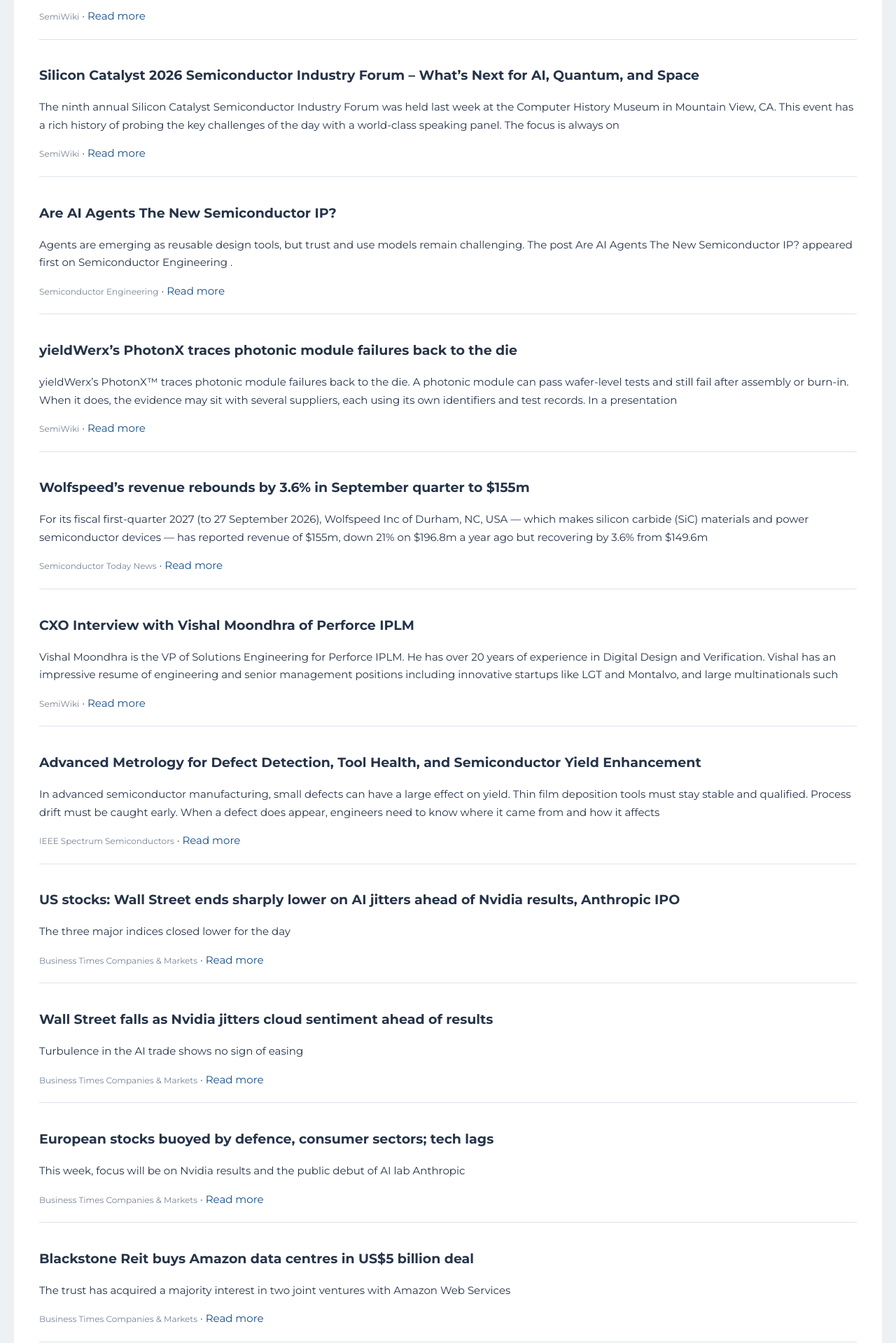
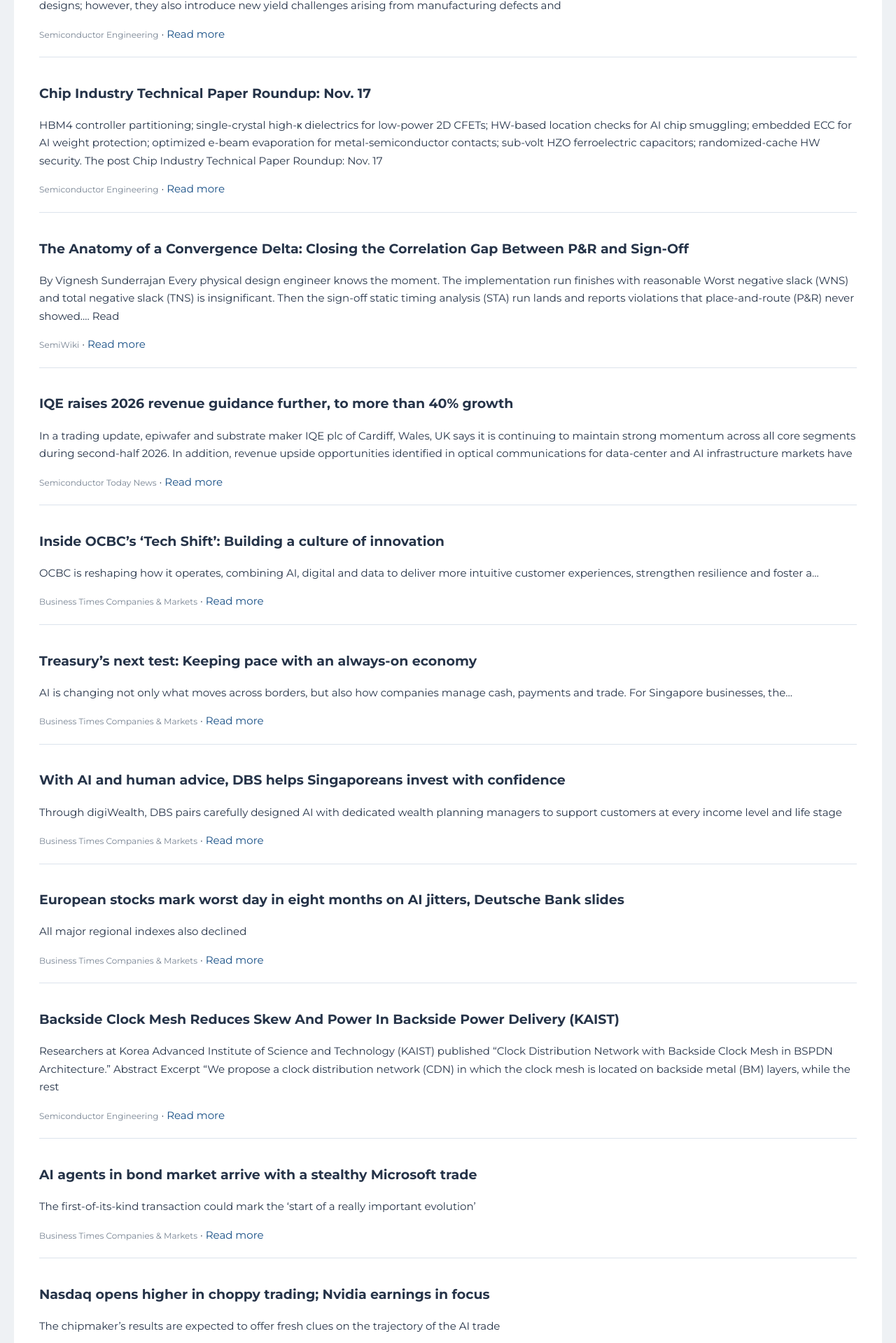
Before and after one commit to atowr/semiconductor-newsletter, a plain HTML site: page docs/index.html in a window 1280 px wide. Shown: the part 857-2776 px from the top of the page at 70% size. Drawn offline with Linux system fonts and the light colour scheme; a script that the page names is missing.

Commit message:
Publish daily semiconductor newsletter

```diff
--- a/docs/index.html
+++ b/docs/index.html
@@ -40,7 +40,7 @@ footer { background:#10263f; color:#cbd5e1; padding:24px; text-align:center; fon
 .tradingview-widget-container__widget {width:100%}
 .tradingview-widget-container iframe {display:block;width:100%!important;max-width:100%}
 .snapshot {padding:20px 24px 24px}</style></head><body>
-<header style="text-align:left"><p style="text-align:left;margin:0 0 6px"> Tuesday, 17 November 2026</p>
+<header style="text-align:left"><p style="text-align:left;margin:0 0 6px"> Wednesday, 18 November 2026</p>
 <h1 style="text-align:left;margin:0 0 6px">Semiconductor Industry Daily Brief</h1><p style="text-align:left;margin:0">Providing concise, curated market intelligence</p></header>
 <section class="snapshot">
 <div class="snapshot-title">Market Snapshot — Live, as displayed by TradingView</div>
@@ -54,64 +54,64 @@ footer { background:#10263f; color:#cbd5e1; padding:24px; text-align:center; fon
 <main><h2>TODAY'S STORIES</h2>
 
         <article>
-        <h2>Reducing High-Bandwidth Flash Latency In GPU Systems (Georgia Tech, Nvidia, Stanford)</h2>
-        <p>Researchers at Georgia Tech, NVIDIA Research, and Stanford University published “SlipStream: Enabling HBF for GPU Systems by Mitigating the Latency and SRAM Overheads.” Abstract Excerpt “Large language model (LLM) inference demands ever more memory capacity for larger models and batch sizes. High-Bandwidth Flash (HBF) replaces</p>
-        <div class="story-meta"><span class="source">Semiconductor Engineering</span> · <a href="https://semiengineering.com/reducing-high-bandwidth-flash-latency-in-gpu-systems-georgia-tech-nvidia-stanford/">Read more</a></div>
+        <h2>Can Faster HBM Solve AI’s Memory Bottleneck?</h2>
+        <p>Why bandwidth alone cannot determine the performance of the next generation of AI accelerators High-bandwidth memory is entering another phase of rapid development. HBM4 increases interface width and available bandwidth, while custom HBM architectures create opportunities to optimize how memory connects to AI accelerators. …</p>
+        <div class="story-meta"><span class="source">SemiWiki</span> · <a href="https://semiwiki.com/3dic/376277-can-faster-hbm-solve-ais-memory-bottleneck/">Read more</a></div>
         </article>
         <article>
-        <h2>The AI-First Platform the Disaggregated Semiconductor Industry Needs</h2>
-        <p>On October 13, 2026, the opening day of SEMICON West, the ESD Alliance hosted a full-day program of presentations and in-depth discussions on the theme “Bridging Design and Manufacturing with AI.” Among the speakers was Kimon Michaels, co-founder and Executive VP of Products and Solutions</p>
-        <div class="story-meta"><span class="source">SemiWiki</span> · <a href="https://semiwiki.com/eda/pdf-solutions/376330-the-ai-first-platform-the-disaggregated-semiconductor-industry-needs/">Read more</a></div>
+        <h2>Defect-Aware Chiplet Matching For Heterogeneous Integration Yield (ASU, Ampere)</h2>
+        <p>Researchers at Arizona State University and Ampere Computing published “DT-MATCH: Defect- and Topology-Aware Chiplet Matching for Yield Optimization in Heterogeneous Integration.” Abstract “Heterogeneous integration (HI) and advanced packaging enable chiplet-based system-on-chip (SoC) designs; however, they also introduce new yield challenges arising from manufacturing defects and</p>
+        <div class="story-meta"><span class="source">Semiconductor Engineering</span> · <a href="https://semiengineering.com/defect-aware-chiplet-matching-for-heterogeneous-integration-yield-asu-ampere/">Read more</a></div>
         </article>
         <article>
-        <h2>Silicon Catalyst 2026 Semiconductor Industry Forum – What’s Next for AI, Quantum, and Space</h2>
-        <p>The ninth annual Silicon Catalyst Semiconductor Industry Forum was held last week at the Computer History Museum in Mountain View, CA. This event has a rich history of probing the key challenges of the day with a world-class speaking panel. The focus is always on</p>
-        <div class="story-meta"><span class="source">SemiWiki</span> · <a href="https://semiwiki.com/semiconductor-services/silicon-catalyst/376392-silicon-catalyst-2026-semiconductor-industry-forum-whats-next-for-ai-quantum-and-space/">Read more</a></div>
+        <h2>Chip Industry Technical Paper Roundup: Nov. 17</h2>
+        <p>HBM4 controller partitioning; single-crystal high-κ dielectrics for low-power 2D CFETs; HW-based location checks for AI chip smuggling; embedded ECC for AI weight protection; optimized e-beam evaporation for metal-semiconductor contacts; sub-volt HZO ferroelectric capacitors; randomized-cache HW security. The post Chip Industry Technical Paper Roundup: Nov. 17</p>
+        <div class="story-meta"><span class="source">Semiconductor Engineering</span> · <a href="https://semiengineering.com/chip-industry-technical-paper-roundup-nov-17/">Read more</a></div>
         </article>
         <article>
-        <h2>Are AI Agents The New Semiconductor IP?</h2>
-        <p>Agents are emerging as reusable design tools, but trust and use models remain challenging. The post Are AI Agents The New Semiconductor IP? appeared first on Semiconductor Engineering .</p>
-        <div class="story-meta"><span class="source">Semiconductor Engineering</span> · <a href="https://semiengineering.com/are-ai-agents-the-new-semiconductor-ip/">Read more</a></div>
+        <h2>The Anatomy of a Convergence Delta: Closing the Correlation Gap Between P&amp;R and Sign-Off</h2>
+        <p>By Vignesh Sunderrajan Every physical design engineer knows the moment. The implementation run finishes with reasonable Worst negative slack (WNS) and total negative slack (TNS) is insignificant. Then the sign-off static timing analysis (STA) run lands and reports violations that place-and-route (P&amp;R) never showed.… Read</p>
+        <div class="story-meta"><span class="source">SemiWiki</span> · <a href="https://semiwiki.com/eda/376206-the-anatomy-of-a-convergence-delta-closing-the-correlation-gap-between-pr-and-sign-off/">Read more</a></div>
         </article>
         <article>
-        <h2>yieldWerx’s PhotonX traces photonic module failures back to the die</h2>
-        <p>yieldWerx’s PhotonX™ traces photonic module failures back to the die. A photonic module can pass wafer-level tests and still fail after assembly or burn-in. When it does, the evidence may sit with several suppliers, each using its own identifiers and test records. In a presentation</p>
-        <div class="story-meta"><span class="source">SemiWiki</span> · <a href="https://semiwiki.com/eda/yieldwerx/375995-yieldwerxs-photonx-traces-photonic-module-failures-back-to-the-die/">Read more</a></div>
+        <h2>IQE raises 2026 revenue guidance further, to more than 40% growth</h2>
+        <p>In a trading update, epiwafer and substrate maker IQE plc of Cardiff, Wales, UK says it is continuing to maintain strong momentum across all core segments during second-half 2026. In addition, revenue upside opportunities identified in optical communications for data-center and AI infrastructure markets have</p>
+        <div class="story-meta"><span class="source">Semiconductor Today News</span> · <a href="https://www.semiconductor-today.com/news_items/2026/nov/iqe-171126.shtml">Read more</a></div>
         </article>
         <article>
-        <h2>Wolfspeed’s revenue rebounds by 3.6% in September quarter to $155m</h2>
-        <p>For its fiscal first-quarter 2027 (to 27 September 2026), Wolfspeed Inc of Durham, NC, USA — which makes silicon carbide (SiC) materials and power semiconductor devices — has reported revenue of $155m, down 21% on $196.8m a year ago but recovering by 3.6% from $149.6m</p>
-        <div class="story-meta"><span class="source">Semiconductor Today News</span> · <a href="https://www.semiconductor-today.com/news_items/2026/nov/wolfspeed-161126.shtml">Read more</a></div>
+        <h2>Inside OCBC’s ‘Tech Shift’: Building a culture of innovation</h2>
+        <p>OCBC is reshaping how it operates, combining AI, digital and data to deliver more intuitive customer experiences, strengthen resilience and foster a...</p>
+        <div class="story-meta"><span class="source">Business Times Companies &amp; Markets</span> · <a href="https://www.businesstimes.com.sg/companies-markets/future-of-finance-2026/inside-ocbcs-tech-shift-building-culture-innovation">Read more</a></div>
         </article>
         <article>
-        <h2>CXO Interview with Vishal Moondhra of Perforce IPLM</h2>
-        <p>Vishal Moondhra is the VP of Solutions Engineering for Perforce IPLM. He has over 20 years of experience in Digital Design and Verification. Vishal has an impressive resume of engineering and senior management positions including innovative startups like LGT and Montalvo, and large multinationals such</p>
-        <div class="story-meta"><span class="source">SemiWiki</span> · <a href="https://semiwiki.com/eda/perforce/375968-cxo-interview-with-vishal-moondhra-of-perforce-iplm/">Read more</a></div>
+        <h2>Treasury’s next test: Keeping pace with an always-on economy</h2>
+        <p>AI is changing not only what moves across borders, but also how companies manage cash, payments and trade. For Singapore businesses, the...</p>
+        <div class="story-meta"><span class="source">Business Times Companies &amp; Markets</span> · <a href="https://www.businesstimes.com.sg/companies-markets/future-of-finance-2026/treasurys-next-test-keeping-pace-always-economy">Read more</a></div>
         </article>
         <article>
-        <h2>Advanced Metrology for Defect Detection, Tool Health, and Semiconductor Yield Enhancement</h2>
-        <p>In advanced semiconductor manufacturing, small defects can have a large effect on yield. Thin film deposition tools must stay stable and qualified. Process drift must be caught early. When a defect does appear, engineers need to know where it came from and how it affects</p>
-        <div class="story-meta"><span class="source">IEEE Spectrum Semiconductors</span> · <a href="https://event.on24.com/wcc/mr/7058967/655F0A675F5C3415546D597247025DA8?utm_source=evident122&amp;utm_medium=IEEE&amp;utm_campaign=series1">Read more</a></div>
+        <h2>With AI and human advice, DBS helps Singaporeans invest with confidence</h2>
+        <p>Through digiWealth, DBS pairs carefully designed AI with dedicated wealth planning managers to support customers at every income level and life stage</p>
+        <div class="story-meta"><span class="source">Business Times Companies &amp; Markets</span> · <a href="https://www.businesstimes.com.sg/companies-markets/future-of-finance-2026/ai-and-human-advice-dbs-helps-singaporeans-invest-confidence">Read more</a></div>
         </article>
         <article>
-        <h2>US stocks: Wall Street ends sharply lower on AI jitters ahead of Nvidia results, Anthropic IPO</h2>
-        <p>The three major indices closed lower for the day</p>
-        <div class="story-meta"><span class="source">Business Times Companies &amp; Markets</span> · <a href="https://www.businesstimes.com.sg/companies-markets/capital-markets-currencies/us-stocks-wall-street-ends-sharply-lower-ai-jitters-ahead-nvidia-results-anthropic-ipo">Read more</a></div>
+        <h2>European stocks mark worst day in eight months on AI jitters, Deutsche Bank slides</h2>
+        <p>All major regional indexes also declined</p>
+        <div class="story-meta"><span class="source">Business Times Companies &amp; Markets</span> · <a href="https://www.businesstimes.com.sg/companies-markets/capital-markets-currencies/european-stocks-mark-worst-day-eight-months-ai-jitters-deutsche-bank-slides">Read more</a></div>
         </article>
         <article>
-        <h2>Wall Street falls as Nvidia jitters cloud sentiment ahead of results</h2>
-        <p>Turbulence in the AI trade shows no sign of easing</p>
-        <div class="story-meta"><span class="source">Business Times Companies &amp; Markets</span> · <a href="https://www.businesstimes.com.sg/international/wall-street-falls-nvidia-jitters-cloud-sentiment-ahead-results">Read more</a></div>
+        <h2>Backside Clock Mesh Reduces Skew And Power In Backside Power Delivery (KAIST)</h2>
+        <p>Researchers at Korea Advanced Institute of Science and Technology (KAIST) published “Clock Distribution Network with Backside Clock Mesh in BSPDN Architecture.” Abstract Excerpt “We propose a clock distribution network (CDN) in which the clock mesh is located on backside metal (BM) layers, while the rest</p>
+        <div class="story-meta"><span class="source">Semiconductor Engineering</span> · <a href="https://semiengineering.com/backside-clock-mesh-reduces-skew-and-power-in-backside-power-delivery-kaist/">Read more</a></div>
         </article>
         <article>
-        <h2>European stocks buoyed by defence, consumer sectors; tech lags</h2>
-        <p>This week, focus will be on Nvidia results and the public debut of AI lab Anthropic</p>
-        <div class="story-meta"><span class="source">Business Times Companies &amp; Markets</span> · <a href="https://www.businesstimes.com.sg/companies-markets/capital-markets-currencies/european-stocks-buoyed-defence-consumer-sectors-tech-lags">Read more</a></div>
+        <h2>AI agents in bond market arrive with a stealthy Microsoft trade</h2>
+        <p>The first-of-its-kind transaction could mark the ‘start of a really important evolution’</p>
+        <div class="story-meta"><span class="source">Business Times Companies &amp; Markets</span> · <a href="https://www.businesstimes.com.sg/international/ai-agents-bond-market-arrive-stealthy-microsoft-trade">Read more</a></div>
         </article>
         <article>
-        <h2>Blackstone Reit buys Amazon data centres in US$5 billion deal</h2>
-        <p>The trust has acquired a majority interest in two joint ventures with Amazon Web Services</p>
-        <div class="story-meta"><span class="source">Business Times Companies &amp; Markets</span> · <a href="https://www.businesstimes.com.sg/companies-markets/blackstone-reit-buys-amazon-data-centres-us5-billion-deal">Read more</a></div>
+        <h2>Nasdaq opens higher in choppy trading; Nvidia earnings in focus</h2>
+        <p>The chipmaker’s results are expected to offer fresh clues on the trajectory of the AI trade</p>
+        <div class="story-meta"><span class="source">Business Times Companies &amp; Markets</span> · <a href="https://www.businesstimes.com.sg/companies-markets/capital-markets-currencies/nasdaq-opens-higher-choppy-trading-nvidia-earnings-focus">Read more</a></div>
         </article>
 </main>
 <footer>Semiconductor Industry Daily Brief · For information purposes only</footer>
```
